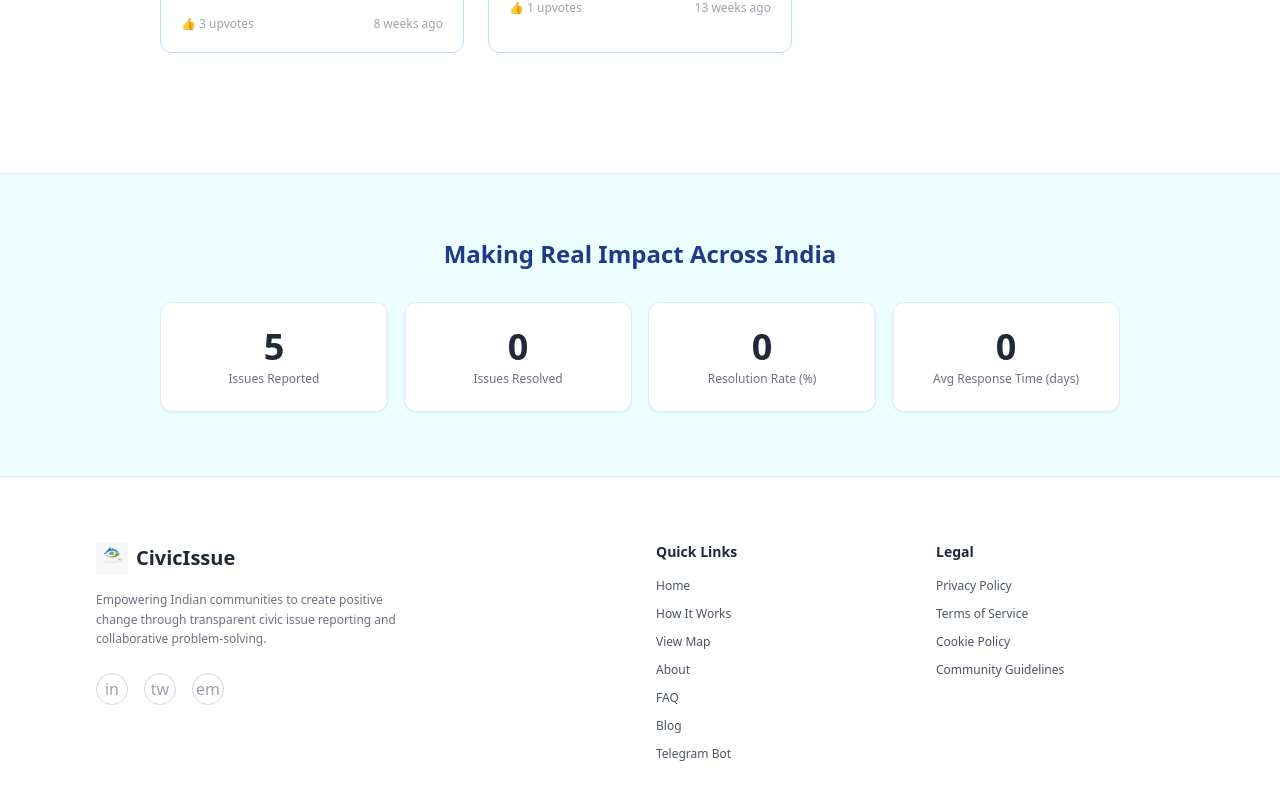
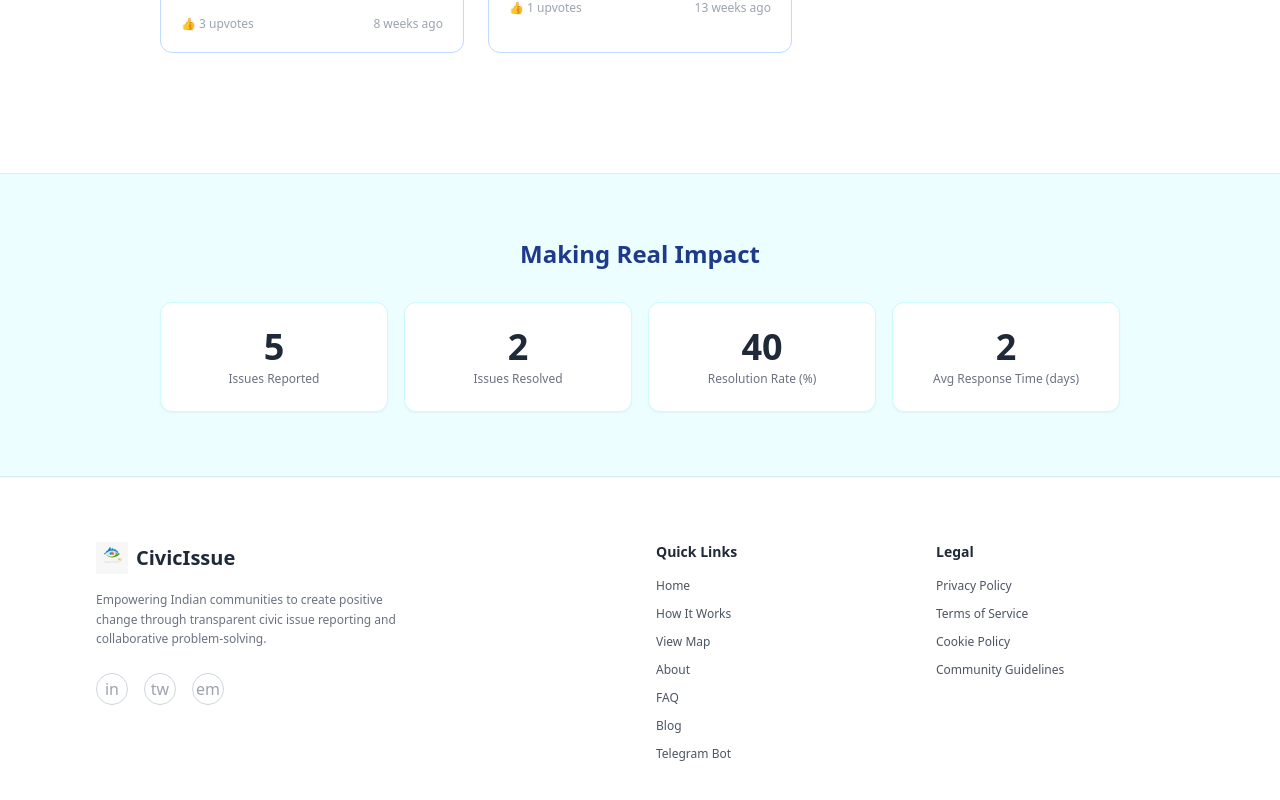
Before and after one commit to Suhasegowda/pothole-frontend, a React (Vite) app: page / in a window 1280 px wide. Shown: the part 2688-3488 px from the top of the page. Built offline with nearby package versions, Linux system fonts and the light colour scheme; no server answers.

Commit message:
Made Landing stats, Leaderboard rankings, and Navbar user profile dynamically sync with local state

```diff
--- a/src/components/Navbar.jsx
+++ b/src/components/Navbar.jsx
@@ -36,10 +36,22 @@ function Navbar() {
               onClick={() => setDropdownOpen(!dropdownOpen)}
               className="flex items-center gap-2 px-3 py-1.5 rounded-full border border-blue-200 hover:bg-slate-50 transition"
             >
-              <div className="w-6 h-6 rounded-full bg-cyan-500 text-white flex items-center justify-center font-bold text-xs">
-                S
+              <div className="w-6 h-6 rounded-full bg-cyan-500 text-white flex items-center justify-center font-bold text-xs overflow-hidden">
+                {localStorage.getItem('userAvatar') ? (
+                  <img src={localStorage.getItem('userAvatar')} alt="Profile" className="w-full h-full object-cover" />
+                ) : (
+                  <span>
+                    {localStorage.getItem('civiclens_user')
+                      ? (JSON.parse(localStorage.getItem('civiclens_user')).firstName?.[0] || JSON.parse(localStorage.getItem('civiclens_user')).name?.[0] || 'U').toUpperCase()
+                      : 'U'}
+                  </span>
+                )}
               </div>
-              <span className="text-sm font-bold text-slate-700">suhasgowda</span>
+              <span className="text-sm font-bold text-slate-700">
+                {localStorage.getItem('civiclens_user')
+                  ? (JSON.parse(localStorage.getItem('civiclens_user')).firstName || JSON.parse(localStorage.getItem('civiclens_user')).name || 'User').split(' ')[0]
+                  : 'User'}
+              </span>
               <ChevronDown size={14} className="text-slate-500" />
             </button>
 
--- a/src/pages/Landing.jsx
+++ b/src/pages/Landing.jsx
@@ -1,8 +1,28 @@
+import { useState, useEffect } from 'react';
 import { Link } from 'react-router-dom';
 import Map, { Marker } from 'react-map-gl/maplibre';
 import 'maplibre-gl/dist/maplibre-gl.css';
 
 function Landing() {
+  const [dynamicStats, setDynamicStats] = useState({
+    reported: 5,
+    resolved: 2,
+    rate: 40,
+    time: 2
+  });
+
+  useEffect(() => {
+    // Add user's reported issues to the global base count
+    const userIssues = parseInt(localStorage.getItem('issuesCount') || '0', 10);
+    if (userIssues > 0) {
+      setDynamicStats(prev => ({
+        ...prev,
+        reported: 5 + userIssues,
+        resolved: 2 + Math.floor(userIssues / 2),
+        rate: Math.min(100, Math.floor(((2 + Math.floor(userIssues / 2)) / (5 + userIssues)) * 100))
+      }));
+    }
+  }, []);
   return (
     <div className="min-h-screen bg-white text-slate-800 font-sans">
 
@@ -241,23 +261,22 @@ function Landing() {
       {/* Stats Section */}
       <div className="py-16 bg-cyan-50 border-y border-blue-100 mt-10">
         <div className="max-w-5xl mx-auto px-4 sm:px-6 lg:px-8 text-center">
-          <h2 className="text-2xl font-bold text-blue-900 mb-8">Making Real Impact Across India</h2>
-
+          <h2 className="text-2xl font-bold text-blue-900 mb-8">Making Real Impact</h2>
           <div className="grid grid-cols-2 md:grid-cols-4 gap-4">
-            <div className="bg-white p-6 rounded-xl shadow-sm border border-blue-100 flex flex-col justify-center">
-              <div className="text-4xl font-bold text-gray-800 mb-1">5</div>
+            <div className="bg-white p-6 rounded-xl shadow-sm border border-cyan-100 flex flex-col justify-center">
+              <div className="text-4xl font-bold text-gray-800 mb-1">{dynamicStats.reported}</div>
               <div className="text-xs text-gray-500 font-medium">Issues Reported</div>
             </div>
-            <div className="bg-white p-6 rounded-xl shadow-sm border border-blue-100 flex flex-col justify-center">
-              <div className="text-4xl font-bold text-gray-800 mb-1">0</div>
+            <div className="bg-white p-6 rounded-xl shadow-sm border border-cyan-100 flex flex-col justify-center">
+              <div className="text-4xl font-bold text-gray-800 mb-1">{dynamicStats.resolved}</div>
               <div className="text-xs text-gray-500 font-medium">Issues Resolved</div>
             </div>
-            <div className="bg-white p-6 rounded-xl shadow-sm border border-blue-100 flex flex-col justify-center">
-              <div className="text-4xl font-bold text-gray-800 mb-1">0</div>
+            <div className="bg-white p-6 rounded-xl shadow-sm border border-cyan-100 flex flex-col justify-center">
+              <div className="text-4xl font-bold text-gray-800 mb-1">{dynamicStats.rate}</div>
               <div className="text-xs text-gray-500 font-medium">Resolution Rate (%)</div>
             </div>
-            <div className="bg-white p-6 rounded-xl shadow-sm border border-blue-100 flex flex-col justify-center">
-              <div className="text-4xl font-bold text-gray-800 mb-1">0</div>
+            <div className="bg-white p-6 rounded-xl shadow-sm border border-cyan-100 flex flex-col justify-center">
+              <div className="text-4xl font-bold text-gray-800 mb-1">{dynamicStats.time}</div>
               <div className="text-xs text-gray-500 font-medium">Avg Response Time (days)</div>
             </div>
           </div>
--- a/src/pages/Leaderboard.jsx
+++ b/src/pages/Leaderboard.jsx
@@ -1,14 +1,21 @@
 import { Trophy, Medal, Award } from 'lucide-react';
 
 function Leaderboard() {
-  const users = [
-    { rank: 1, name: 'Rahul S.', points: 1250, reports: 125 },
-    { rank: 2, name: 'Priya K.', points: 980, reports: 98 },
-    { rank: 3, name: 'Anand V.', points: 850, reports: 85 },
-    { rank: 4, name: 'Deepa M.', points: 720, reports: 72 },
-    { rank: 5, name: 'You', points: 450, reports: 45 },
-    { rank: 6, name: 'Karthik R.', points: 310, reports: 31 },
+  const userReports = parseInt(localStorage.getItem('issuesCount') || '0', 10);
+  const userPoints = userReports * 10;
+
+  let users = [
+    { name: 'Rahul S.', points: 1250, reports: 125 },
+    { name: 'Priya K.', points: 980, reports: 98 },
+    { name: 'Anand V.', points: 850, reports: 85 },
+    { name: 'Deepa M.', points: 720, reports: 72 },
+    { name: 'You', points: userPoints > 0 ? userPoints : 450, reports: userReports > 0 ? userReports : 45 },
+    { name: 'Karthik R.', points: 310, reports: 31 },
   ];
+
+  // Sort by points to make the rank truly dynamic
+  users.sort((a, b) => b.points - a.points);
+  users = users.map((u, index) => ({ ...u, rank: index + 1 }));
 
   const getRankIcon = (rank) => {
     switch(rank) {
```
